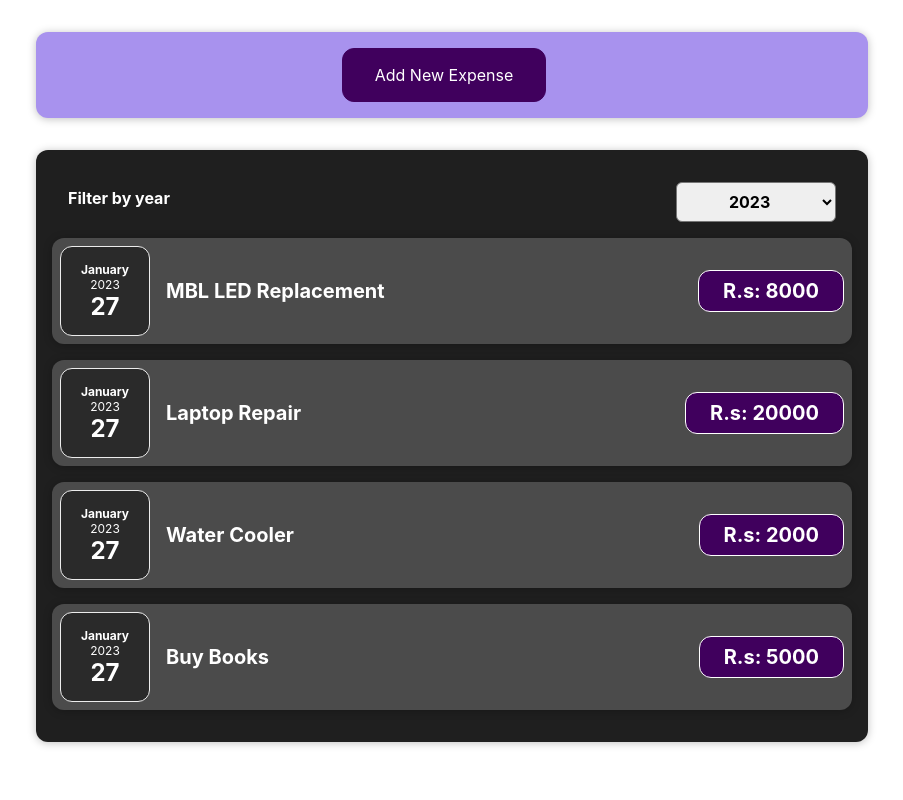
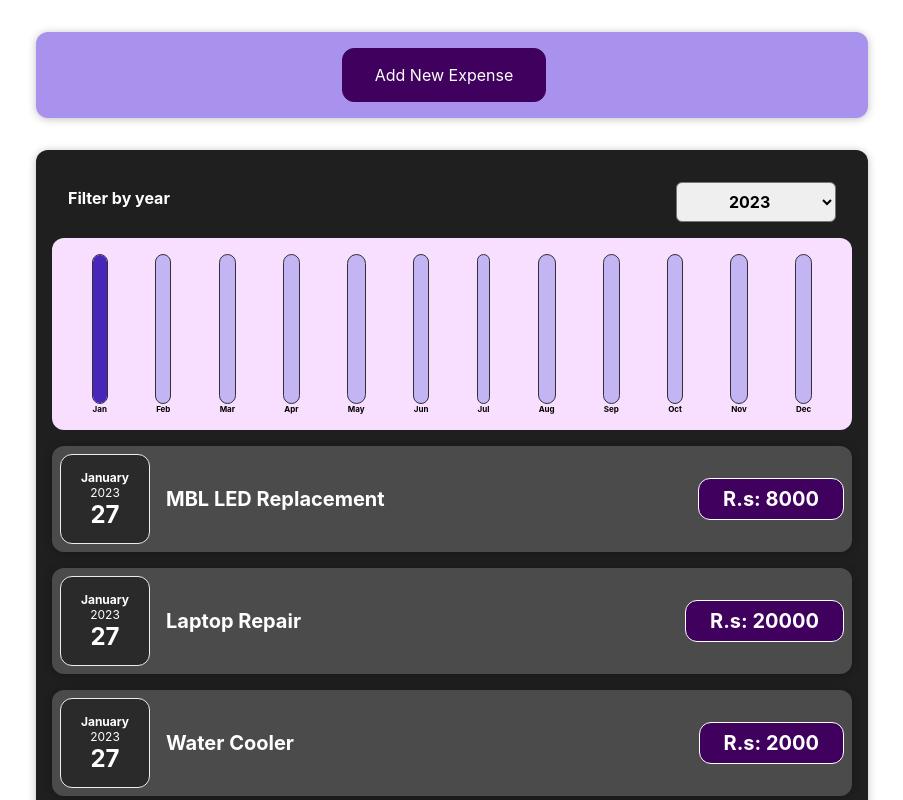
Before and after one commit to Ali-Hassan14/ReactPracProject, a React (Create React App) app in the folder prac-app1/: page / in a window 1280 px wide. Shown: the top 800 px of the page, without its empty margins (188-1091 px from the left). Built offline with nearby package versions, Linux system fonts and the light colour scheme.

Commit message:
Charts added for filter

```diff
--- /dev/null
+++ b/prac-app1/src/components/Chart/Chart.css
@@ -0,0 +1,9 @@
+.chart {
+    padding: 1rem;
+    border-radius: 12px;
+    background-color: #f8dfff;
+    text-align: center;
+    display: flex;
+    justify-content: space-around;
+    height: 10rem;
+}
--- /dev/null
+++ b/prac-app1/src/components/Chart/Chart.js
@@ -0,0 +1,24 @@
+import React from 'react';
+
+import ChartBar from './ChartBar';
+import './Chart.css';
+
+const Chart = (props) => {
+  const dataPointValues = props.dataPoints.map(dataPoint => dataPoint.value);
+  const totalMaximum = Math.max(...dataPointValues);
+
+  return (
+    <div className='chart'>
+      {props.dataPoints.map((dataPoint) => (
+        <ChartBar
+          key={dataPoint.label}
+          value={dataPoint.value}
+          maxValue={totalMaximum}
+          label={dataPoint.label}
+        />
+      ))}
+    </div>
+  );
+};
+
+export default Chart;
--- /dev/null
+++ b/prac-app1/src/components/Chart/ChartBar.css
@@ -0,0 +1,30 @@
+.chart-bar {
+    height: 100%;
+    display: flex;
+    flex-direction: column;
+    align-items: center;
+}
+
+.chart-bar__inner {
+    height: 100%;
+    width: 100%;
+    border: 1px solid #313131;
+    border-radius: 12px;
+    background-color: #c3b4f3;
+    overflow: hidden;
+    display: flex;
+    flex-direction: column;
+    justify-content: flex-end;
+}
+
+.chart-bar__fill {
+    background-color: #4826b9;
+    width: 100%;
+    transition: all 0.3s ease-out;
+}
+
+.chart-bar__label {
+    font-weight: bold;
+    font-size: 0.5rem;
+    text-align: center;
+}
--- /dev/null
+++ b/prac-app1/src/components/Chart/ChartBar.js
@@ -0,0 +1,25 @@
+import React from 'react';
+
+import './ChartBar.css';
+
+const ChartBar = (props) => {
+  let barFillHeight = '0%';
+
+  if (props.maxValue > 0) {
+    barFillHeight = Math.round((props.value / props.maxValue) * 100) + '%';
+  }
+
+  return (
+    <div className='chart-bar'>
+      <div className='chart-bar__inner'>
+        <div
+          className='chart-bar__fill'
+          style={{ height: barFillHeight }}
+        ></div>
+      </div>
+      <div className='chart-bar__label'>{props.label}</div>
+    </div>
+  );
+};
+
+export default ChartBar;
--- a/prac-app1/src/components/Expenses/ExpenseDate.js
+++ b/prac-app1/src/components/Expenses/ExpenseDate.js
@@ -1,6 +1,6 @@
 import './ExpenseDate.css';
 
-function ExpenseDate(props) {
+const ExpenseDate=(props) => {
   const month = props.date.toLocaleString('en-US', { month: 'long' });
   const day = props.date.toLocaleString('en-US', { day: '2-digit' });
   const year = props.date.getFullYear();
--- /dev/null
+++ b/prac-app1/src/components/Expenses/ExpensesChart.js
@@ -0,0 +1,29 @@
+import React from 'react';
+
+import Chart from '../Chart/Chart';
+
+const ExpensesChart = (props) => {
+  const chartDataPoints = [
+    { label: 'Jan', value: 0 },
+    { label: 'Feb', value: 0 },
+    { label: 'Mar', value: 0 },
+    { label: 'Apr', value: 0 },
+    { label: 'May', value: 0 },
+    { label: 'Jun', value: 0 },
+    { label: 'Jul', value: 0 },
+    { label: 'Aug', value: 0 },
+    { label: 'Sep', value: 0 },
+    { label: 'Oct', value: 0 },
+    { label: 'Nov', value: 0 },
+    { label: 'Dec', value: 0 },
+  ];
+
+  for (const expense of props.expenses) {
+    const expenseMonth = expense.date.getMonth(); // starting at 0 => January => 0
+    chartDataPoints[expenseMonth].value += expense.amount;
+  }
+
+  return <Chart dataPoints={chartDataPoints} />;
+};
+
+export default ExpensesChart;
--- a/prac-app1/src/components/Expenses/ExpensesItems.js
+++ b/prac-app1/src/components/Expenses/ExpensesItems.js
@@ -3,6 +3,8 @@
 import Card from '../UI/Card';
 import ExpenseFilter from './ExpenseFilter';
 import './ExpensesItems.css';
+
+import ExpensesChart from './ExpensesChart';
 
 function ExpensesItems(props) {
   const [filteredYear, setFilteredYear] = useState('2023');
@@ -18,6 +20,7 @@
     <ExpenseFilter selected={filteredYear}
           onChangeFilter={filterChangeHandler}
         />
+        <ExpensesChart expenses={filteredExpenses}/>
         <ExpensesList item={filteredExpenses} />
     {/* <ExpenseItem title={expenses[0].title} amount={expenses[0].amount} date={expenses[0].date}></ExpenseItem>
      <ExpenseItem title={expenses[1].title} amount={expenses[1].amount} date={expenses[1].date}></ExpenseItem>
```
Also changed, not shown: 1 other file (tests, documents, lock files or other folders).
